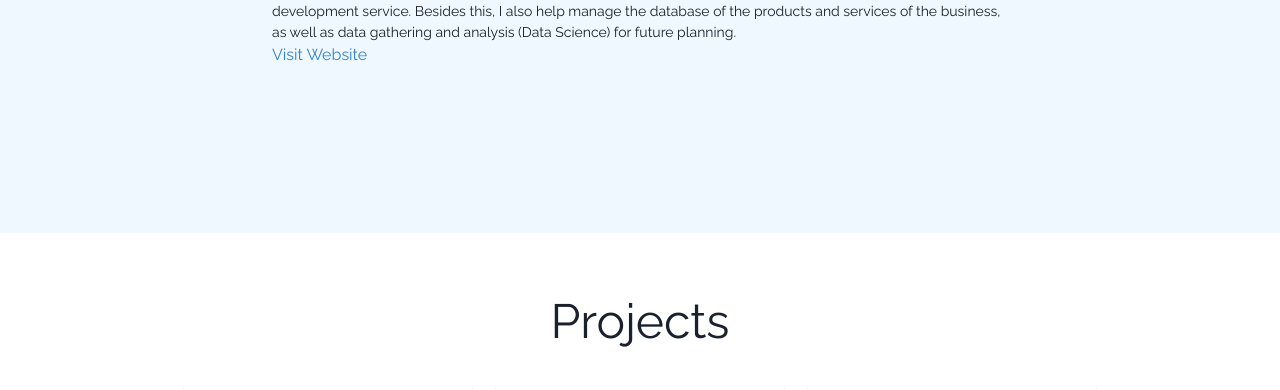
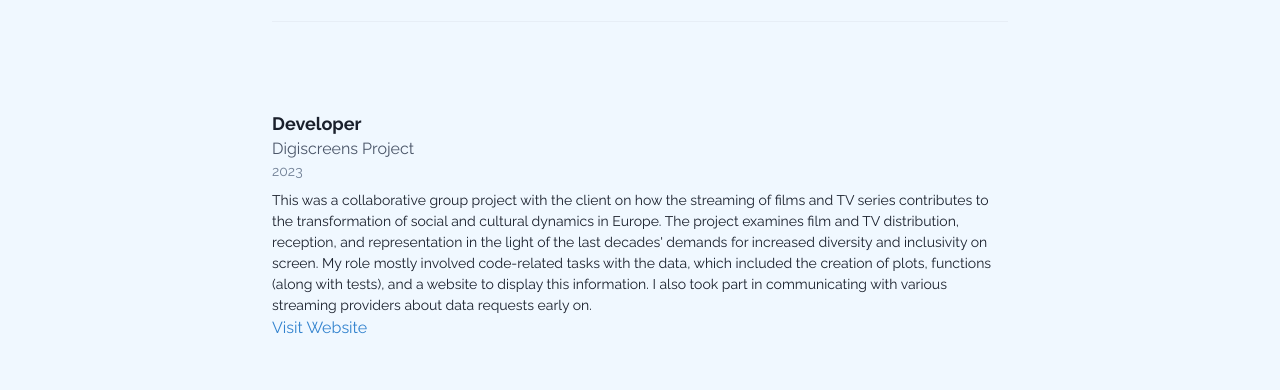
Before and after one commit to kavmal7/Online-CV, a React (Create React App) app: page / in a window 1280 px wide. Shown: the part 2500-2890 px from the top of the page. Built offline with nearby package versions, Linux system fonts and the light colour scheme.

Commit message:
New updates

```diff
--- a/src/components/WorkExperience.js
+++ b/src/components/WorkExperience.js
@@ -16,6 +16,13 @@ const experiences = [
         year: '2020 - Present',
         details: 'My responsibilities here consist of assisting in a lot of the computational side of the business. This includes the company\'s website and keeping up with all the new features and updates of Wix, a cloud-based web development service. Besides this, I also help manage the database of the products and services of the business, as well as data gathering and analysis (Data Science) for future planning.',
         companyUrl: 'https://www.indiske.com/'
+    },
+    {
+        company: 'Digiscreens Project',
+        role: 'Developer',
+        year: '2023',
+        details: 'This was a collaborative group project with the client on how the streaming of films and TV series contributes to the transformation of social and cultural dynamics in Europe. The project examines film and TV distribution, reception, and representation in the light of the last decades\' demands for increased diversity and inclusivity on screen. My role mostly involved code-related tasks with the data, which included the creation of plots, functions (along with tests), and a website to display this information. I also took part in communicating with various streaming providers about data requests early on.',
+        companyUrl: 'https://www.uib.no/en/digiscreens'
     }
 ]
 
```
